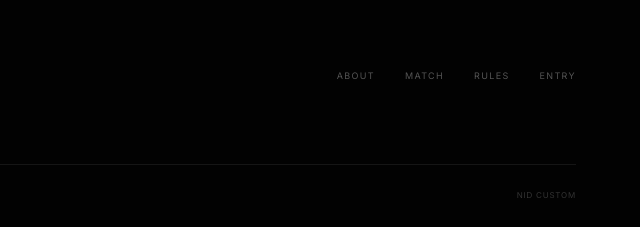
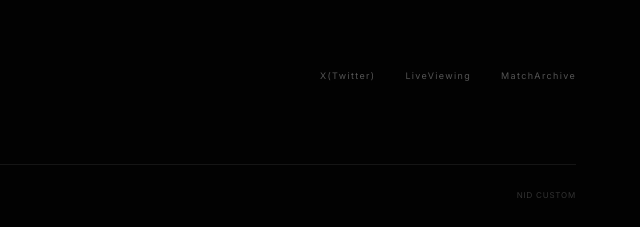
Before and after one commit to nidmegent/nidcustom, a plain HTML site: page index.html in a window 1280 px wide. Shown: the part 7483-7710 px from the top of the page, 640-1280 px from the left. Drawn offline with Linux system fonts and the light colour scheme.

Commit message:
Update index.html

```diff
--- a/index.html
+++ b/index.html
@@ -372,10 +372,9 @@ NID CUSTOMの参加条件について記載します。
 <div class="footer-top">
 <img src="assets/nidcustom.png" alt="NID CUSTOM" class="footer-logo">
 <div class="footer-links">
-<a href="#about">ABOUT</a>
-<a href="#match">MATCH</a>
-<a href="#rules">RULES</a>
-<a href="#entry">ENTRY</a>
+<a href="https://x.com/nidcustom">X(Twitter)</a>
+<a href="https://www.twitch.tv/nidmegent">LiveViewing</a>
+<a href="https://www.youtube.com/@Nidmegent">MatchArchive</a>
 </div>
 </div>
 <div class="footer-bottom">
```
